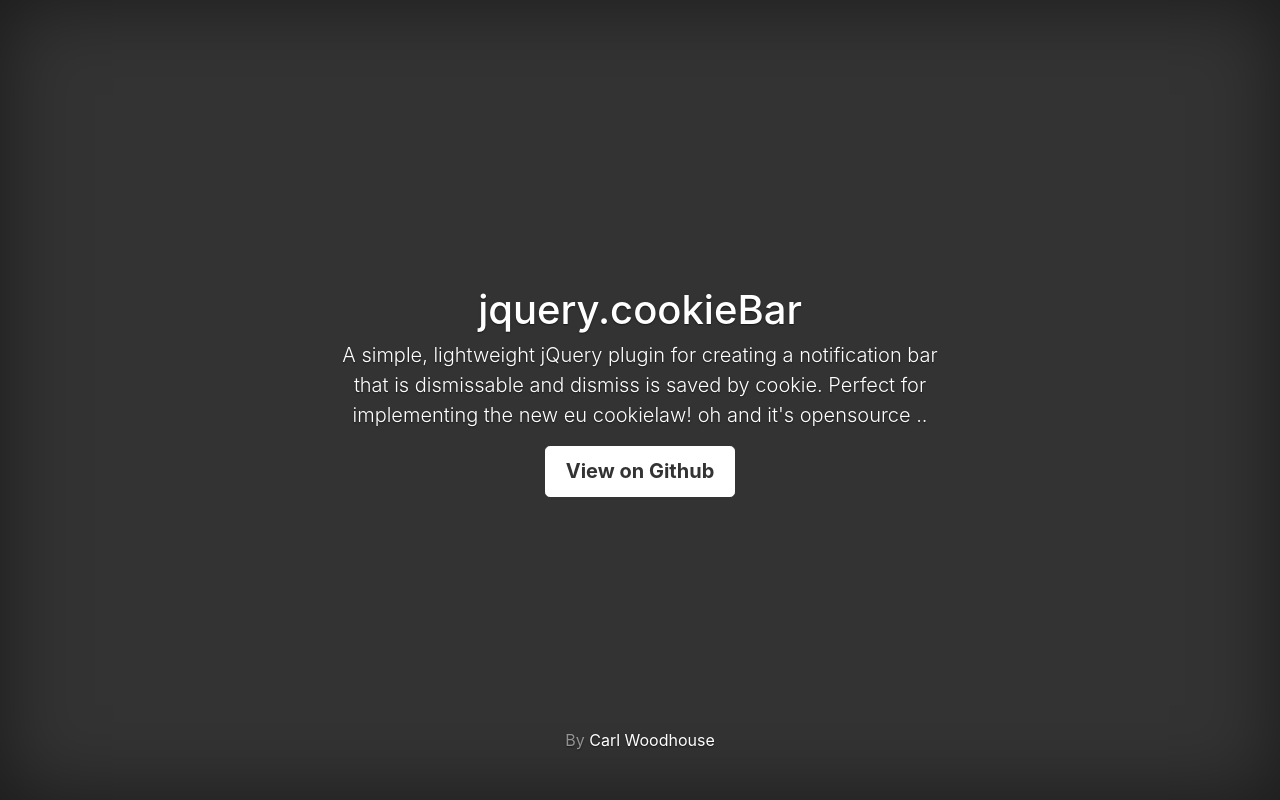
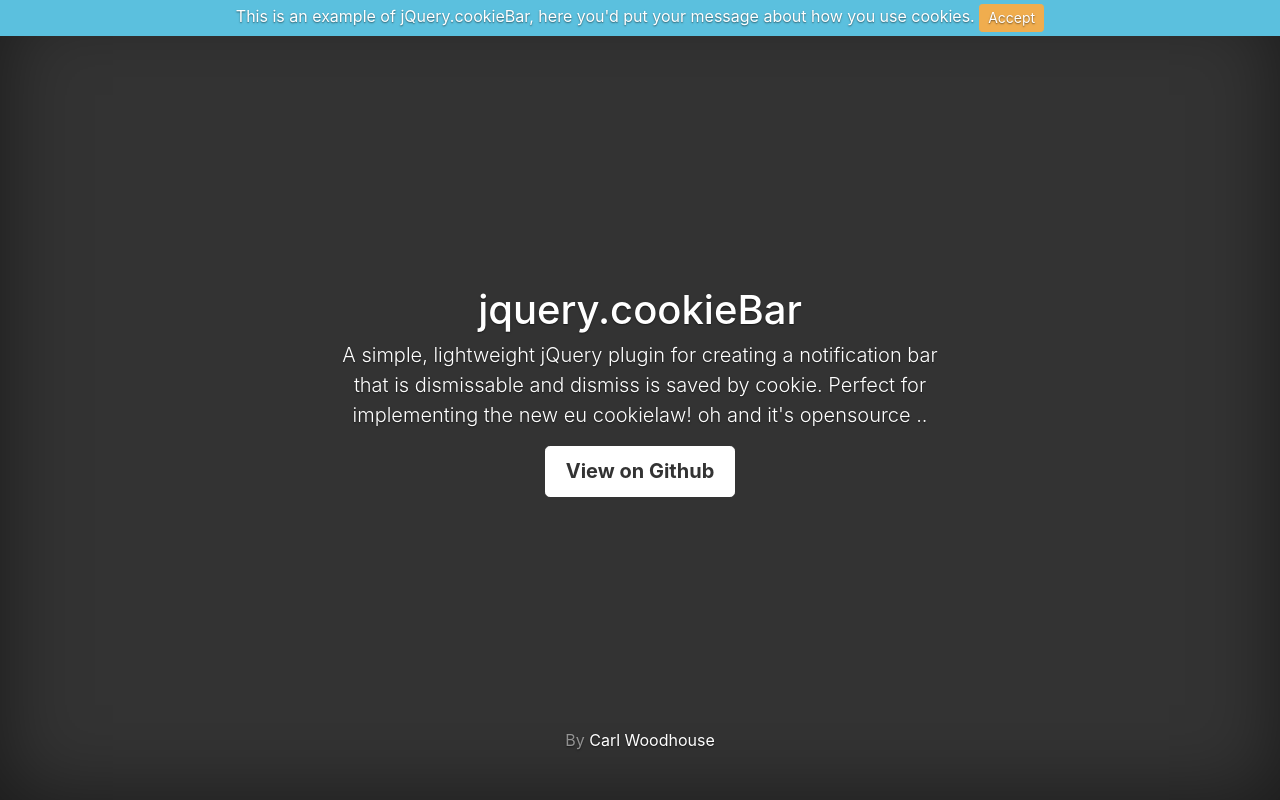
Before and after one commit to carlwoodhouse/jquery.cookieBar, a website: page index.html in a window 1280 px wide. Drawn offline with nearby package versions, Linux system fonts and the light colour scheme; a script that the page names is missing.

Commit message:
Update index.html

```diff
--- a/index.html
+++ b/index.html
@@ -17,7 +17,7 @@
 
 <body>
 
-  <div class="d-none fixed-top bg-info cookie-message pt-1">
+  <div class="fixed-top bg-info cookie-message pt-1">
     <p class="mb-1">This is an example of jQuery.cookieBar, here you'd put your message about how you use cookies.
       <a class="btn btn-sm btn-warning cbc" href="#">Accept</a>
     </p>
```
